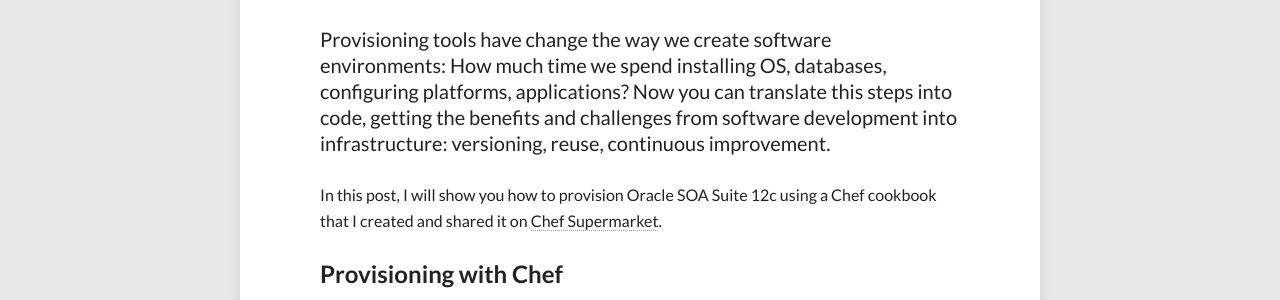
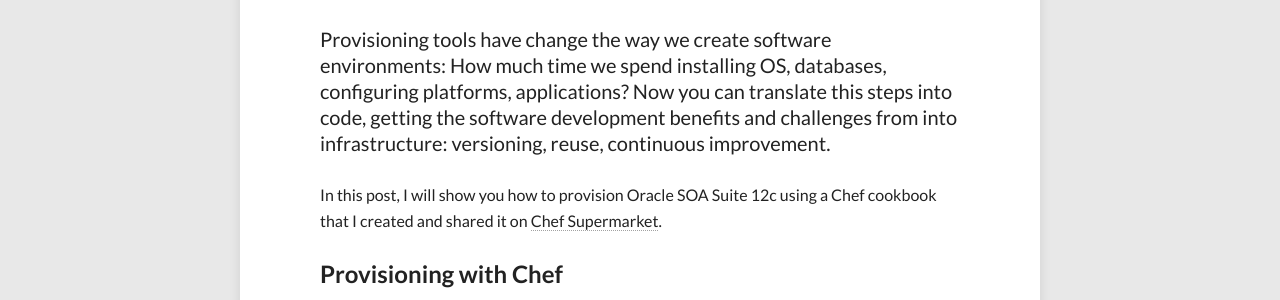
Before and after one commit to catoaune/blog, a Jekyll site: the page built from _posts/2014-12-09-recipe-to-install-bpm-12c-chef.md, in a window 1280 px wide. Shown: the part 349-649 px from the top of the page. Built offline with Jekyll 4.4.1, drawn with Linux system fonts in a browser that asks for light colours; nearby versions of some CDN libraries; Markdown is read by kramdown in place of the engine named in the settings; comment, search, counter and statistics services are not loaded.

Commit message:
fix text

```diff
--- a/_posts/2014-12-09-recipe-to-install-bpm-12c-chef.md
+++ b/_posts/2014-12-09-recipe-to-install-bpm-12c-chef.md
@@ -5,7 +5,7 @@ categories: devops
 tags: [oracle, fusion, middleware, bpm, 12c, chef, supermarket]
 ---
 
-Provisioning tools have change the way we create software environments: How much time we spend installing OS, databases, configuring platforms, applications? Now you can translate this steps into code, getting the benefits and challenges from software development into infrastructure: versioning, reuse, continuous improvement.
+Provisioning tools have change the way we create software environments: How much time we spend installing OS, databases, configuring platforms, applications? Now you can translate this steps into code, getting the software development benefits and challenges from into infrastructure: versioning, reuse, continuous improvement.
 
 In this post, I will show you how to provision Oracle SOA Suite 12c using a Chef cookbook that I created and shared it on [Chef Supermarket](http://supermarket.chef.io).
 
```
